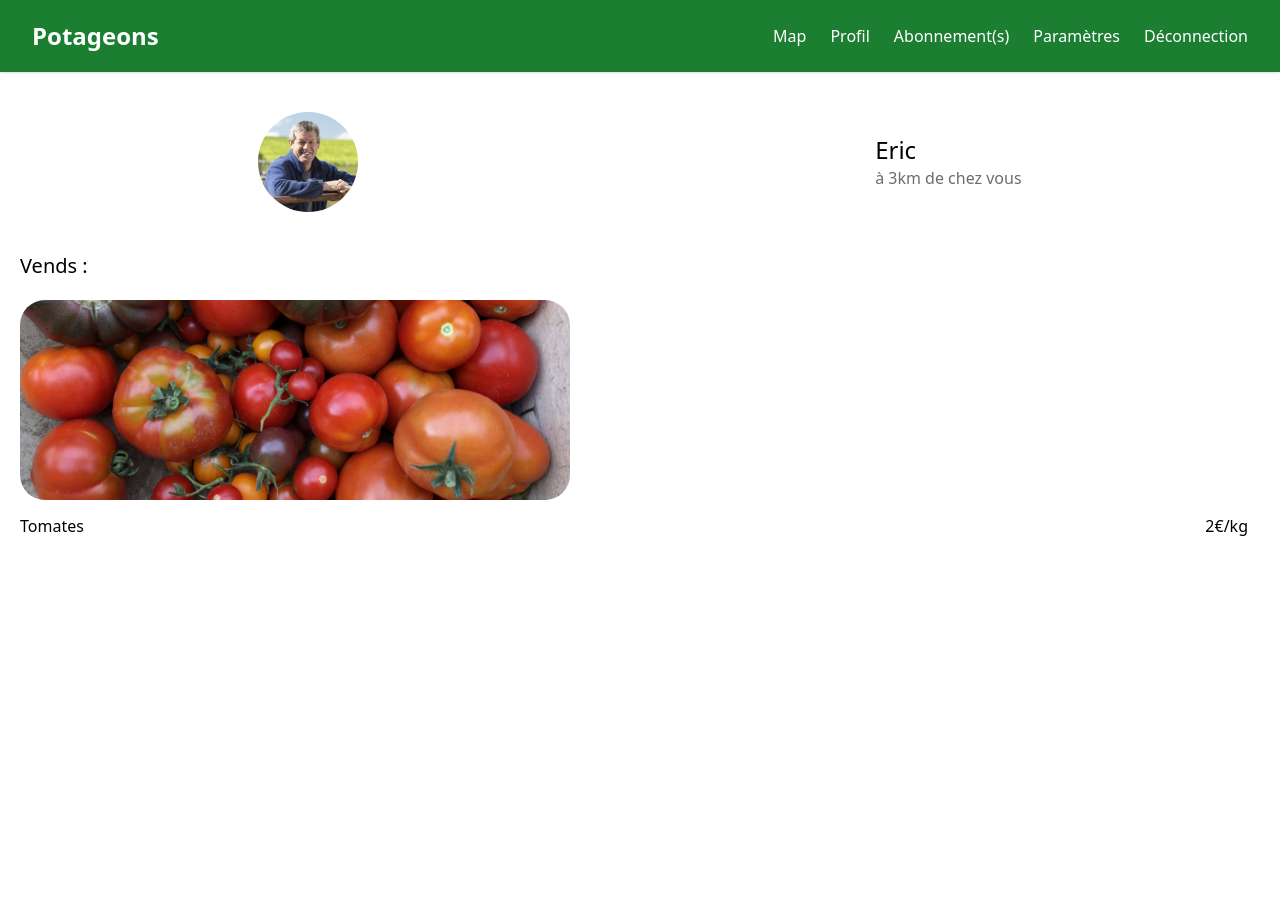
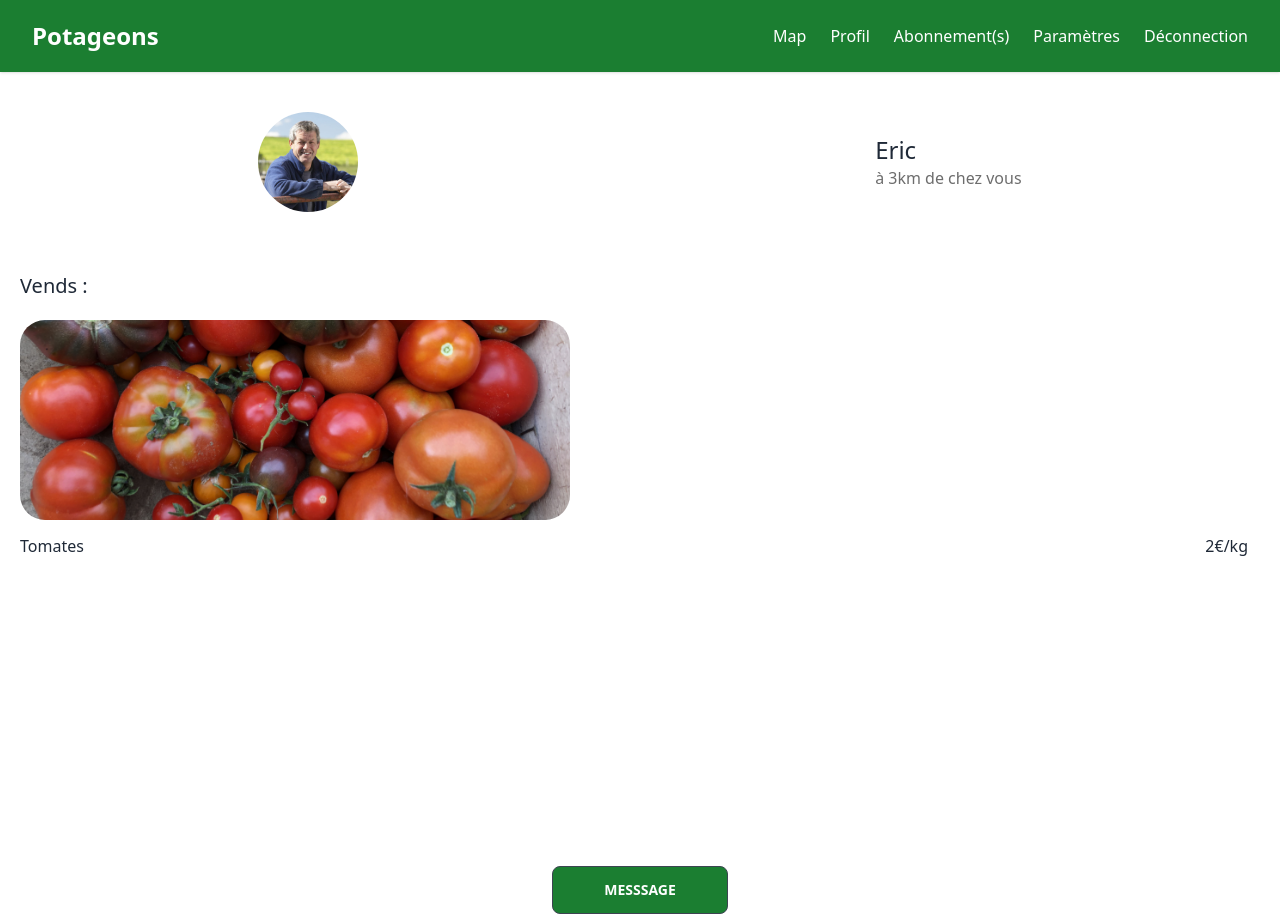
Before and after one commit to TheoROB/potageons, a Next.js app: page /profil in a window 1280 px wide. Before the commit the page ends 800 px from the top, so only its background shows below. Built offline with nearby package versions, Linux system fonts and the light colour scheme.

Commit message:
finish profil page

```diff
--- a/components/Navbar.js
+++ b/components/Navbar.js
@@ -61,7 +61,7 @@ export default function NavBar() {
 									<Link href="/map">Map</Link>
 								</li>
 								<li className="text-white hover:text-black">
-									<Link href="/profil">Profil</Link>
+									<Link href="/profilUser">Profil</Link>
 								</li>
 								<li className="text-white hover:text-black">
 									<Link href="/abonnement">Abonnement(s)</Link>
--- /dev/null
+++ b/components/SendMessage.js
@@ -0,0 +1,11 @@
+import React from 'react'
+
+const sendMessage = () => {
+  return (
+    <div className="flex flex-col h-full justify-end">
+        <input type="text" placeholder="Envoyer un message" className="input w-screen max-w-xs bg-black text-white" />
+    </div>
+  )
+}
+
+export default sendMessage
--- a/package.json
+++ b/package.json
@@ -9,6 +9,7 @@
     "lint": "next lint"
   },
   "dependencies": {
+    "daisyui": "^2.31.0",
     "next": "12.3.1",
     "react": "18.2.0",
     "react-dom": "18.2.0"
--- a/pages/profil.js
+++ b/pages/profil.js
@@ -3,11 +3,12 @@ import Layout from '../components/Layout'
 import tomates from '/assets/tomates.jpeg'
 import eric from '/assets/eric.jpg'
 import Image from 'next/image'
-
+import Link from 'next/link'
 
 const Profil = () => {
   return (
     <Layout>
+      <div className="flex flex-col justify-between">
       <div className="flex justify-around items-center mt-10">
         <Image src={eric} class="profilImg" alt="PP Eric" width={100} height={100} />
         <div>
@@ -23,7 +24,12 @@ const Profil = () => {
             <p class="mr-3">2€/kg</p>
         </div>
       </div>
-
+        <div className='flex justify-center'>
+        <Link href="/message">
+          <button className="btn bg-[#1B7E31] hover:bg-green-600 mt-72 w-44">Messsage</button>
+        </Link>
+        </div>
+      </div>
     </Layout>
     )
 }
--- a/tailwind.config.js
+++ b/tailwind.config.js
@@ -7,5 +7,16 @@ module.exports = {
   theme: {
     extend: {},
   },
-  plugins: [],
+  plugins: [require("daisyui")],
+
+  daisyui: {
+    styled: true,
+    themes: false,
+    base: true,
+    utils: true,
+    logs: true,
+    rtl: false,
+    prefix: "",
+    darkTheme: "dark",
+  },
 }
```
Also changed, not shown: 2 other files (tests, documents, lock files or other folders).
